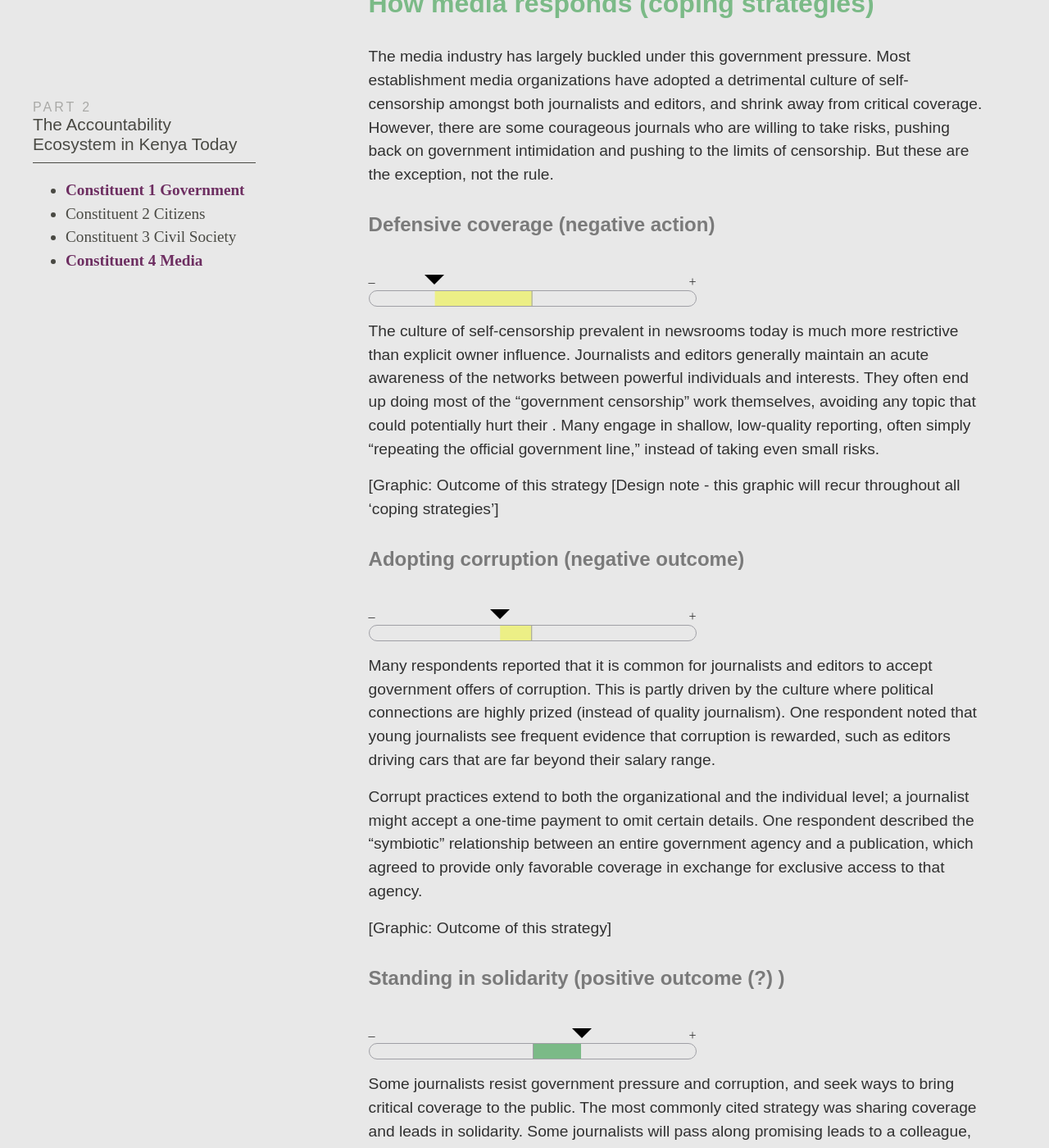
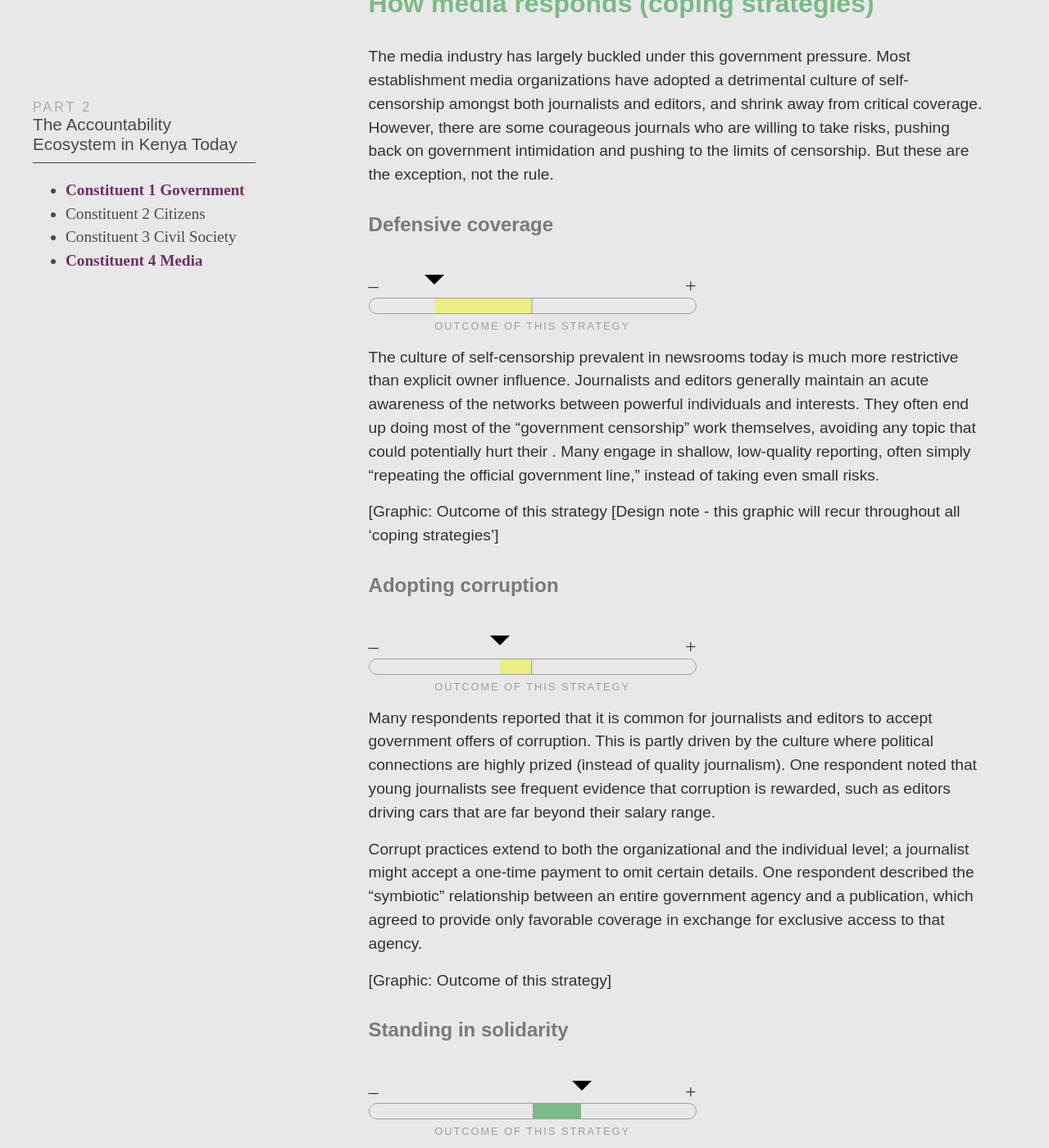
Before and after one commit to theReboot/onken, a Jekyll site: the page built from 2-accountability-ecosystem-kenya/index.md, in a window 1280 px wide and 1400 px high, scrolled down 5053 px. Shown: the whole window at 82% size. Built offline with Jekyll 4.4.1, drawn with Linux system fonts in a browser that asks for light colours; nearby versions of some CDN libraries.

Commit message:
Styled sliders

```diff
--- a/_includes/content/2.1.2_copingStrategies.md
+++ b/_includes/content/2.1.2_copingStrategies.md
@@ -2,7 +2,7 @@
 
 The media industry has largely buckled under this government pressure. Most establishment media organizations have adopted a detrimental culture of self-censorship amongst both journalists and editors, and shrink away from critical coverage. However, there are some courageous journals who are willing to take risks, pushing back on government intimidation and pushing to the limits of censorship. But these are the exception, not the rule.
 
-#### Defensive coverage (negative action)
+#### Defensive coverage
 
 {% include meter.html effect="negative" amount="60" %}
 
@@ -10,7 +10,7 @@ The culture of self-censorship prevalent in newsrooms today is much more restric
 
 [Graphic: Outcome of this strategy [Design note - this graphic will recur throughout all 'coping strategies']
 
-#### Adopting corruption (negative outcome)
+#### Adopting corruption
 
 {% include meter.html effect="negative" amount="20" %}
 
@@ -20,7 +20,7 @@ Corrupt practices extend to both the organizational and the individual level; a
 
 [Graphic: Outcome of this strategy]
 
-#### Standing in solidarity (positive outcome (?) )
+#### Standing in solidarity
 
 {% include meter.html effect="positive" amount="30" %}
 
--- a/assets/main.scss
+++ b/assets/main.scss
@@ -730,11 +730,24 @@ nav {
 // meter/slider styles
 
 .meter__wrap {
+  font-size: 1.5rem;
   margin-bottom: 1rem;
   padding-top: $arrowHeight;
   position: relative;
   width: 100%;
   max-width: $meterWidth;
+
+  &::after {
+    content: 'Outcome of this strategy';
+    display: block;
+    font-family: $sansSerif;
+    font-size: .8rem;
+    letter-spacing: 2px;
+    margin: .5rem 0 0 0;
+    opacity: .4;
+    text-align: center;
+    text-transform: uppercase;
+  }
 }
 
 .meter__label__negative {
@@ -767,7 +780,6 @@ nav {
   }
 }
 .meter {
-  background: $lightGrey;
   border: 1px solid $grey;
   border-radius: 20px;
   height: 20px;
```
Also changed, not shown: 2 other files.
